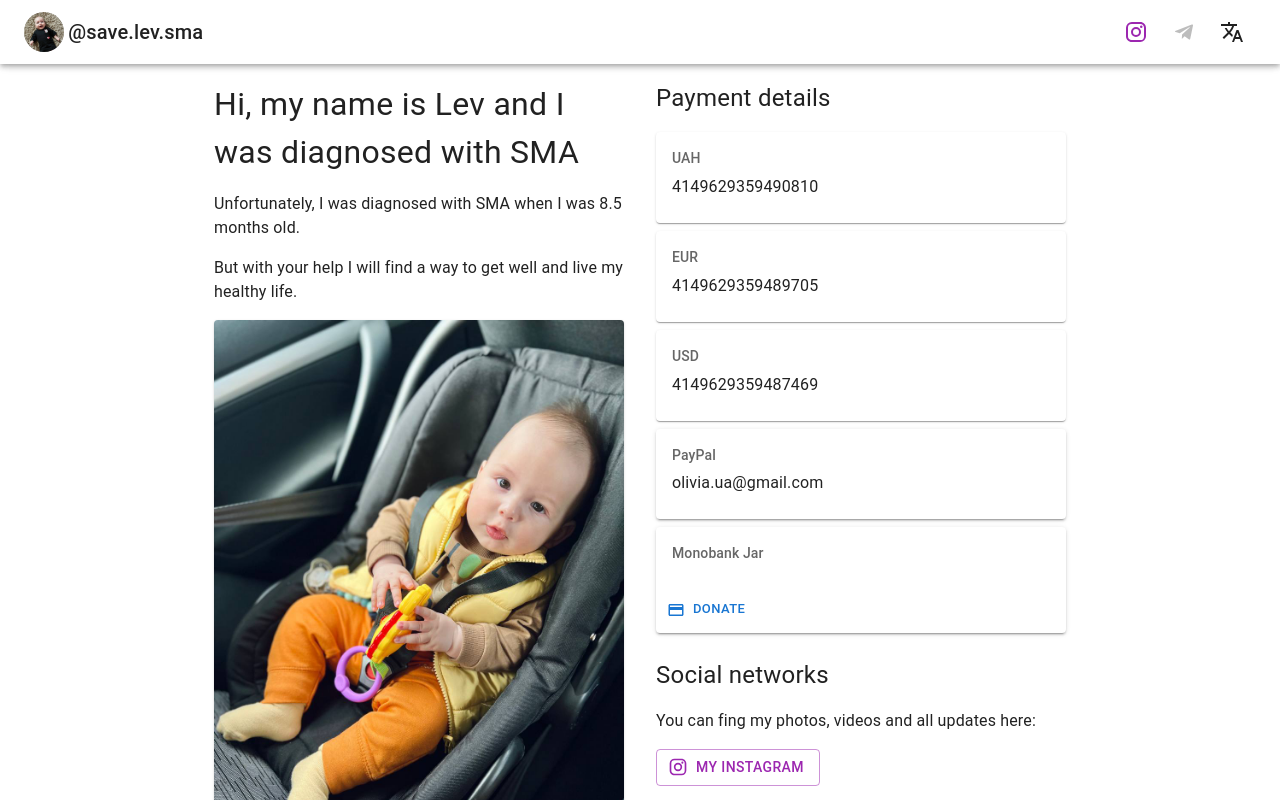
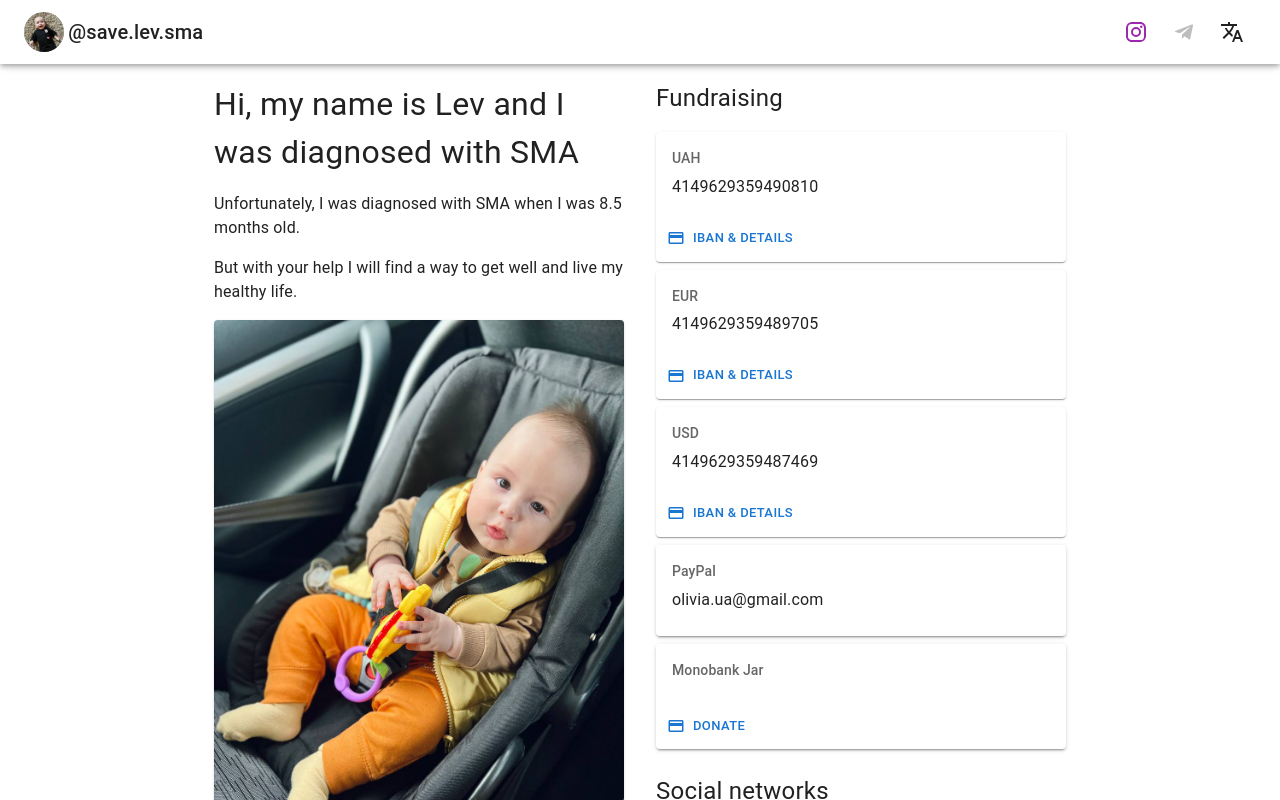
Before and after one commit to annexare/SaveLev, a Next.js app: page / in a window 1280 px wide. Shown: the top 800 px of the page. Built offline with nearby package versions, Linux system fonts and the light colour scheme.

Commit message:
feat: tidy up files

```diff
--- a/locales/en.ts
+++ b/locales/en.ts
@@ -11,7 +11,7 @@ export const en = {
   ibanPaymentDetails: 'IBAN & Details',
   monoBanka: 'Monobank Jar',
   monoDonate: 'Donate',
-  paymentDetails: 'Payment details',
+  paymentDetails: 'Fundraising',
   socialDad: 'My dad\'s',
   socialMom: 'My mom\'s',
   socialMy: 'My',
--- a/locales/uk.ts
+++ b/locales/uk.ts
@@ -13,7 +13,7 @@ export const uk: Translation = {
   ibanPaymentDetails: 'IBAN та реквізити',
   monoBanka: 'Банка Monobank',
   monoDonate: 'Поповнити банку',
-  paymentDetails: 'Мої реквізити',
+  paymentDetails: 'Збір коштів',
   socialDad: 'Мій тато в',
   socialMom: 'Моя мама в',
   socialMy: 'Мій',
--- a/pages/index.tsx
+++ b/pages/index.tsx
@@ -1,16 +1,12 @@
 import { useContext } from 'react'
 import type { NextPage } from 'next'
 import Image from 'next/image'
-import Script from 'next/script'
-
-import { NextSeo, SocialProfileJsonLd } from 'next-seo'
 
 import Button from '@mui/material/Button'
 import Card from '@mui/material/Card'
 import CardActions from '@mui/material/CardActions'
 import CardContent from '@mui/material/CardContent'
 import CardMedia from '@mui/material/CardMedia'
-import CssBaseline from '@mui/material/CssBaseline'
 import Container from '@mui/material/Container'
 import Grid from '@mui/material/Grid'
 import Typography from '@mui/material/Typography'
@@ -19,6 +15,9 @@ import InstagramIcon from '@mui/icons-material/Instagram'
 import PaymentIcon from '@mui/icons-material/Payment'
 
 import infoImage from 'public/img/1.jpeg'
+import { BaseCssSeo } from 'src/components/BaseCssSeo'
+import { BaseScripts } from 'src/components/BaseScripts'
+import { CreditCard } from 'src/components/CreditCard'
 import { TopNavBar } from 'src/components/TopNavBar'
 import { ESocialLinks, creditCards, paypalEmail } from 'src/data'
 
@@ -29,31 +28,7 @@ const Home: NextPage = () => {
 
   return (
     <>
-      <CssBaseline />
-
-      <NextSeo
-        title={t.title}
-        description={t.description}
-        openGraph={{
-          images: [
-            {
-              url: infoImage.src,
-              width: infoImage.width,
-              height: infoImage.height,
-              alt: t.name,
-              type: 'image/jpeg',
-            },
-          ],
-        }}
-        twitter={{ cardType: 'summary_large_image' }}
-      />
-
-      <SocialProfileJsonLd
-        type="Person"
-        name={t.name}
-        url="https://save-lev.com"
-        sameAs={[ESocialLinks.instagram]}
-      />
+      <BaseCssSeo />
 
       <TopNavBar />
 
@@ -92,17 +67,7 @@ const Home: NextPage = () => {
             <Grid container spacing={1}>
               {creditCards.map((card) => (
                 <Grid key={card.number} item xs={6} md={12}>
-                  <Card elevation={1} sx={{ flex: 1, flexGrow: 1 }}>
-                    <CardContent>
-                      <Typography color="text.secondary" gutterBottom variant="subtitle2">
-                        {card.currency}
-                      </Typography>
-                      <Typography>{card.number}</Typography>
-                    </CardContent>
-                    {/* <CardActions>
-                  <Button size="small" startIcon={<PaymentIcon />}>{t.ibanPaymentDetails}</Button>
-                </CardActions> */}
-                  </Card>
+                  <CreditCard {...card} />
                 </Grid>
               ))}
 
@@ -189,19 +154,8 @@ const Home: NextPage = () => {
           Powered by <Image src="/vercel.svg" alt="Vercel Logo" width={72} height={16} />
         </a> */}
       </Container>
-      <Script id="google-analytics" strategy="afterInteractive">
-        {`
-          window.dataLayer = window.dataLayer || [];
-          function gtag(){dataLayer.push(arguments);}
-          gtag('js', new Date());
 
-          gtag('config', 'G-BR5JBVCH9L');
-        `}
-      </Script>
-      <Script
-        src="https://www.googletagmanager.com/gtag/js?id=G-BR5JBVCH9L"
-        strategy="afterInteractive"
-      />
+      <BaseScripts />
     </>
   )
 }
--- /dev/null
+++ b/src/components/BaseCssSeo.tsx
@@ -0,0 +1,42 @@
+import { FC } from 'react'
+import { NextSeo, SocialProfileJsonLd } from 'next-seo'
+
+import CssBaseline from '@mui/material/CssBaseline'
+
+import infoImage from 'public/img/1.jpeg'
+import { ESocialLinks } from 'src/data'
+import { useTranslation } from 'src/hooks/useTranslation'
+
+export const BaseCssSeo: FC = () => {
+  const t = useTranslation()
+
+  return (
+    <>
+      <CssBaseline />
+
+      <NextSeo
+        title={t.title}
+        description={t.description}
+        openGraph={{
+          images: [
+            {
+              url: infoImage.src,
+              width: infoImage.width,
+              height: infoImage.height,
+              alt: t.name,
+              type: 'image/jpeg',
+            },
+          ],
+        }}
+        twitter={{ cardType: 'summary_large_image' }}
+      />
+
+      <SocialProfileJsonLd
+        type="Person"
+        name={t.name}
+        url="https://save-lev.com"
+        sameAs={[ESocialLinks.instagram]}
+      />
+    </>
+  )
+}
--- /dev/null
+++ b/src/components/BaseScripts.tsx
@@ -0,0 +1,20 @@
+import { FC } from 'react'
+import Script from 'next/script'
+
+export const BaseScripts: FC = () => (
+  <>
+    <Script id="google-analytics" strategy="afterInteractive">
+      {`
+          window.dataLayer = window.dataLayer || [];
+          function gtag(){dataLayer.push(arguments);}
+          gtag('js', new Date());
+
+          gtag('config', 'G-BR5JBVCH9L');
+        `}
+    </Script>
+    <Script
+      src="https://www.googletagmanager.com/gtag/js?id=G-BR5JBVCH9L"
+      strategy="afterInteractive"
+    />
+  </>
+)
--- /dev/null
+++ b/src/components/CreditCard.tsx
@@ -0,0 +1,32 @@
+import { FC } from 'react'
+
+import Button from '@mui/material/Button'
+import Card from '@mui/material/Card'
+import CardActions from '@mui/material/CardActions'
+import CardContent from '@mui/material/CardContent'
+import Typography from '@mui/material/Typography'
+
+import PaymentIcon from '@mui/icons-material/Payment'
+
+import { ICreditCard } from 'src/data'
+import { useTranslation } from 'src/hooks/useTranslation'
+
+export const CreditCard: FC<ICreditCard> = (card) => {
+  const t = useTranslation()
+
+  return (
+    <Card elevation={1} sx={{ flex: 1, flexGrow: 1 }}>
+      <CardContent>
+        <Typography color="text.secondary" gutterBottom variant="subtitle2">
+          {card.currency}
+        </Typography>
+        <Typography>{card.number}</Typography>
+      </CardContent>
+      <CardActions>
+        <Button size="small" startIcon={<PaymentIcon />} sx={{ textAlign: 'left' }}>
+          {t.ibanPaymentDetails}
+        </Button>
+      </CardActions>
+    </Card>
+  )
+}
--- a/src/data.ts
+++ b/src/data.ts
@@ -5,7 +5,7 @@ export enum ESocialLinks {
   telegram = '',
 }
 
-interface ICreditCard {
+export interface ICreditCard {
   number: string
   currency: 'EUR' | 'UAH' | 'USD'
   iban: string
--- /dev/null
+++ b/src/hooks/useTranslation.ts
@@ -0,0 +1,9 @@
+import { useContext } from 'react'
+
+import { LocaleContext } from 'pages/_app'
+
+export const useTranslation = () => {
+  const { t } = useContext(LocaleContext)
+
+  return t
+}
```
Also changed, not shown: public/img/2.jpeg (added), public/img/3.jpeg (added).
